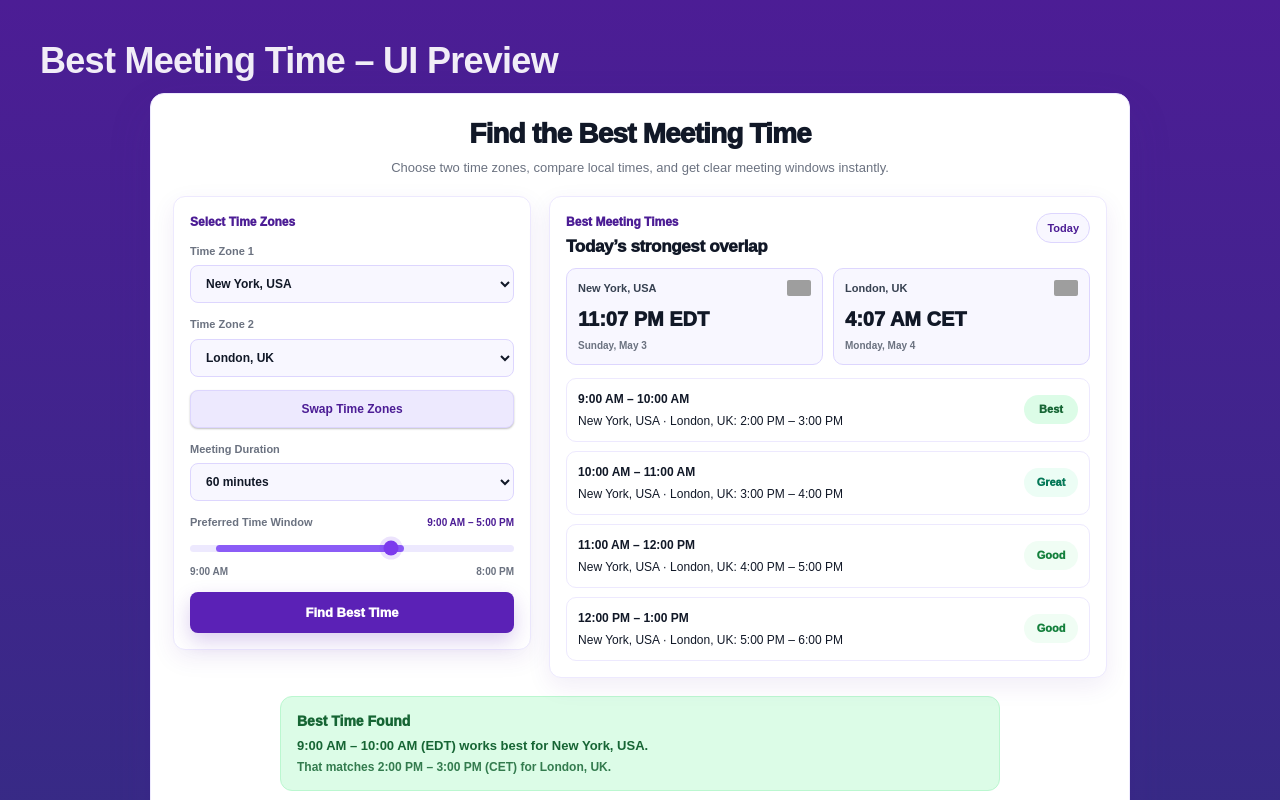
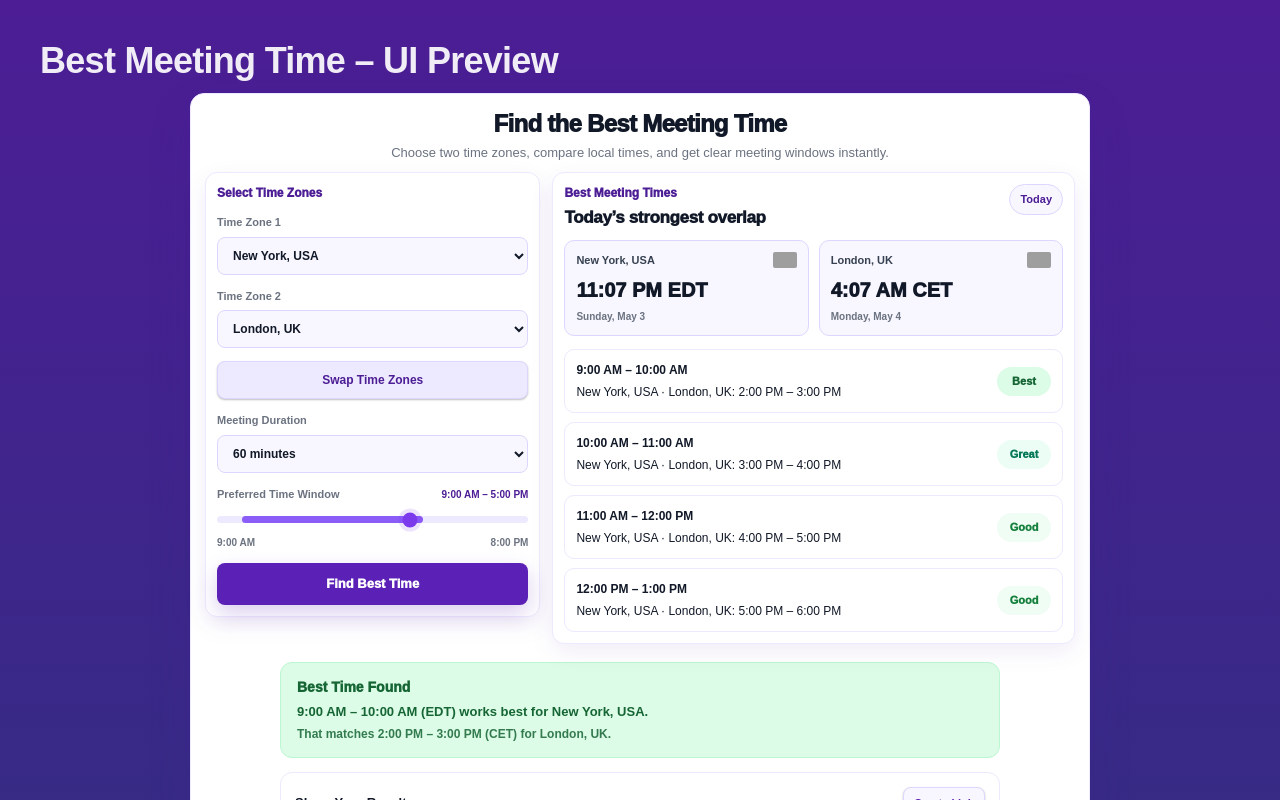
Before and after one commit to techtalk1282/Best-Meeting-Time, a Next.js app: page /preview in a window 1280 px wide. Shown: the top 800 px of the page. Built offline with nearby package versions, Linux system fonts and the light colour scheme; grey boxes are pictures that could not be loaded.

Commit message:
Compact ToolPreviewSection desktop layout for 100 percent viewport fit

```diff
--- a/app/ui/ToolPreviewSection.tsx
+++ b/app/ui/ToolPreviewSection.tsx
@@ -876,9 +876,9 @@ const safeNow = now || new Date();
 
 const toolShell = {
   width: "100%",
-  maxWidth: "980px",
+  maxWidth: "900px",
   margin: "0 auto",
-  padding: "22px",
+  padding: "14px",
   background: "#ffffff",
   border: "1px solid #ede9fe",
   borderRadius: "14px",
@@ -919,12 +919,12 @@ const lockedText = {
 
 const toolHeader = {
   textAlign: "center" as const,
-  marginBottom: "18px",
+  marginBottom: "10px",
 };
 
 const toolTitle = {
-  margin: "0 0 6px",
-  fontSize: "28px",
+  margin: "0 0 4px",
+  fontSize: "24px",
   fontWeight: 950,
   letterSpacing: "-0.03em",
   color: "#111827",
@@ -940,7 +940,7 @@ const toolSubtitle = {
 const appGrid = {
   display: "grid",
   gridTemplateColumns: "0.86fr 1.34fr",
-  gap: "18px",
+  gap: "12px",
   alignItems: "start",
 };
 
@@ -948,7 +948,7 @@ const controlCard = {
   background: "#ffffff",
   border: "1px solid #ede9fe",
   borderRadius: "12px",
-  padding: "16px",
+  padding: "11px",
   boxShadow: "0 8px 24px rgba(76,29,149,0.08)",
 };
 
@@ -956,7 +956,7 @@ const resultsCard = {
   background: "#ffffff",
   border: "1px solid #ede9fe",
   borderRadius: "12px",
-  padding: "16px",
+  padding: "11px",
   boxShadow: "0 8px 24px rgba(76,29,149,0.08)",
 };
 
```
